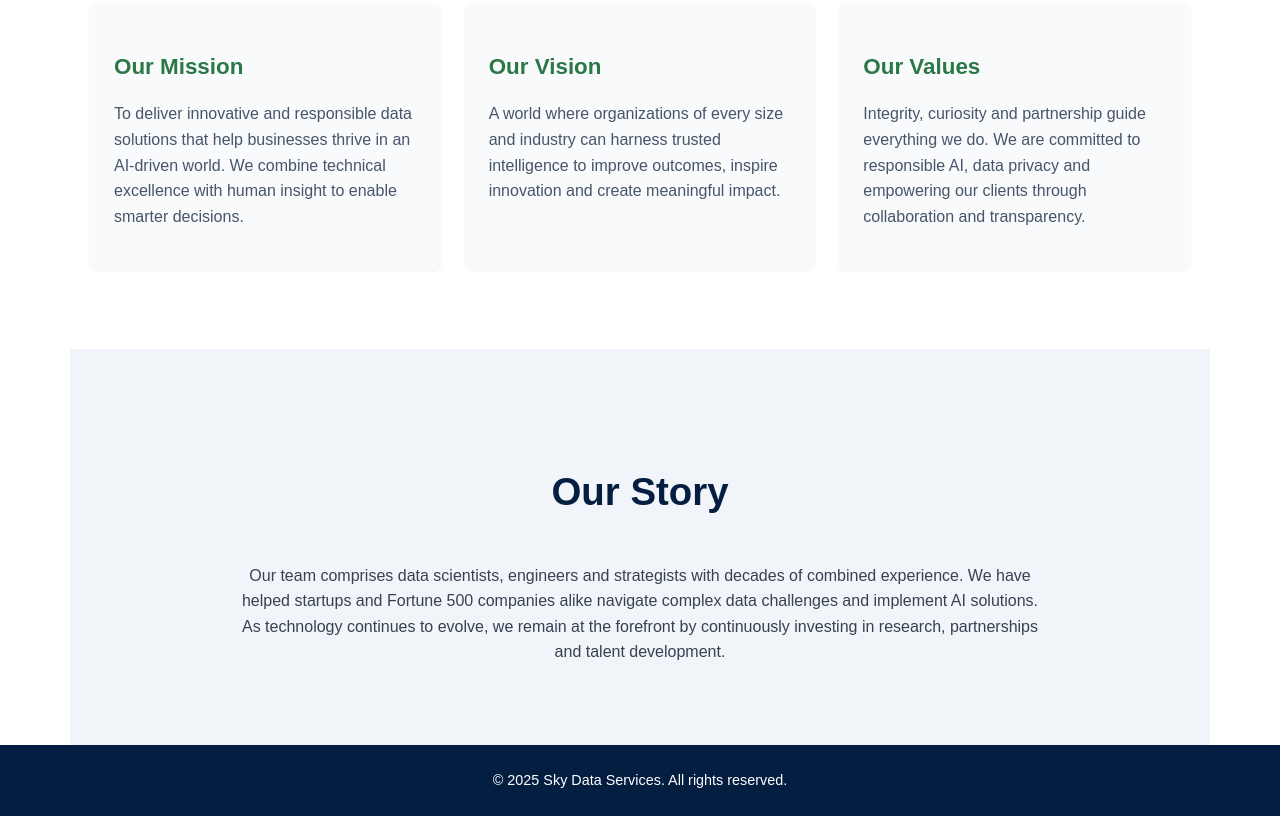
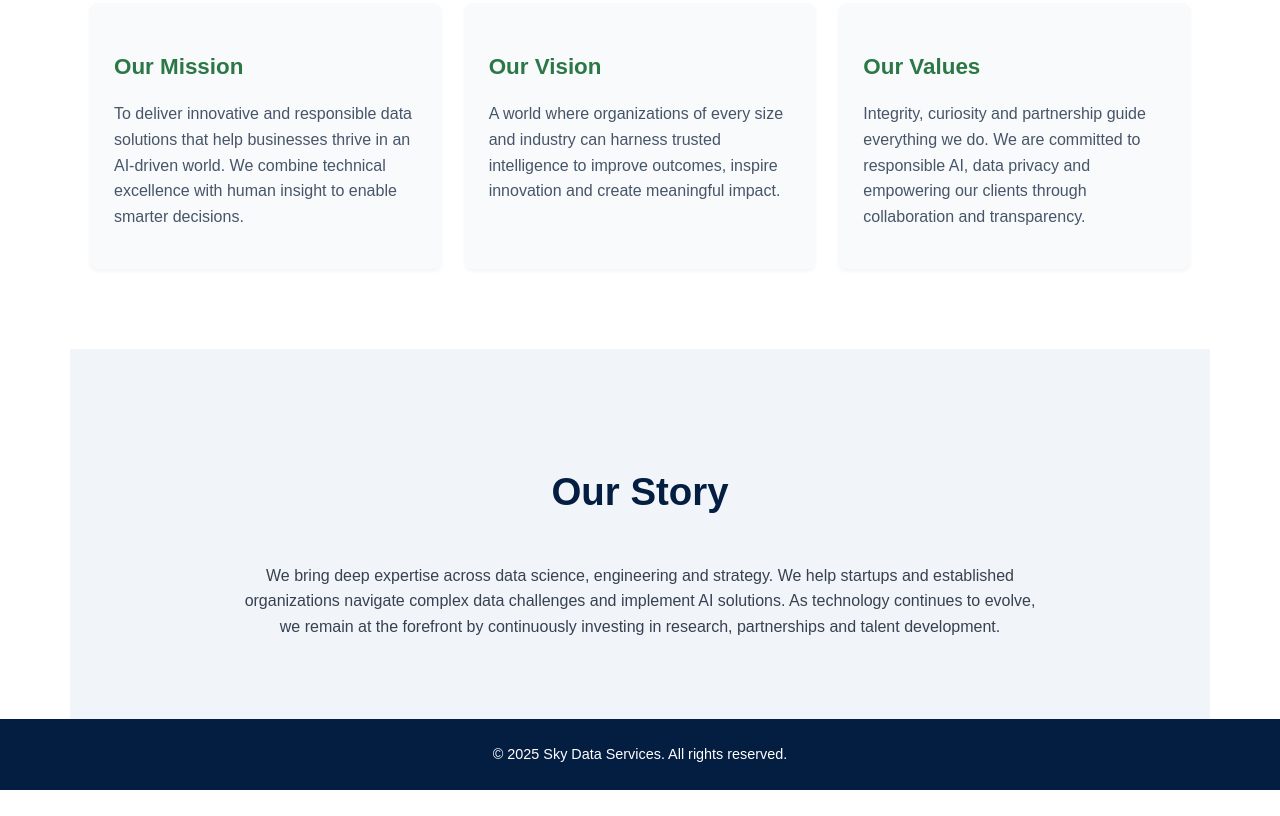
Before and after one commit to zjw499/skydataservice-site, a plain HTML site: page about.html in a window 1280 px wide. Shown: the part 391-1207 px from the top of the page. After the commit the page ends 1181 px from the top, so only its background shows below. Drawn offline with Linux system fonts and the light colour scheme.

Commit message:
Update about.html - remove team size/F500

```diff
--- a/about.html
+++ b/about.html
@@ -50,7 +50,7 @@
 
   <section class="section" style="background-color:#f1f5f9;">
     <h2>Our Story</h2>
-    <p style="max-width:800px; margin:0 auto; color:#374151; text-align:center;">Our team comprises data scientists, engineers and strategists with decades of combined experience. We have helped startups and Fortune 500 companies alike navigate complex data challenges and implement AI solutions. As technology continues to evolve, we remain at the forefront by continuously investing in research, partnerships and talent development.</p>
+    <p style="max-width:800px; margin:0 auto; color:#374151; text-align:center;">We bring deep expertise across data science, engineering and strategy. We help startups and established organizations navigate complex data challenges and implement AI solutions. As technology continues to evolve, we remain at the forefront by continuously investing in research, partnerships and talent development.</p>
   </section>
 
   <footer>
```
